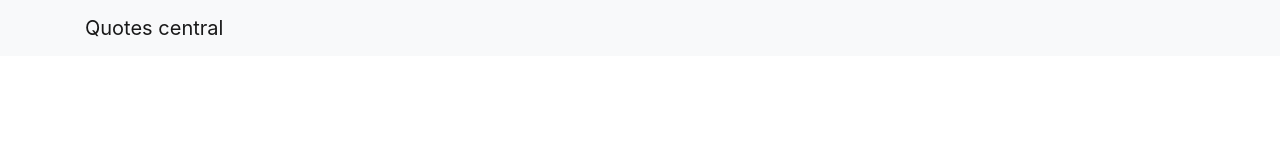
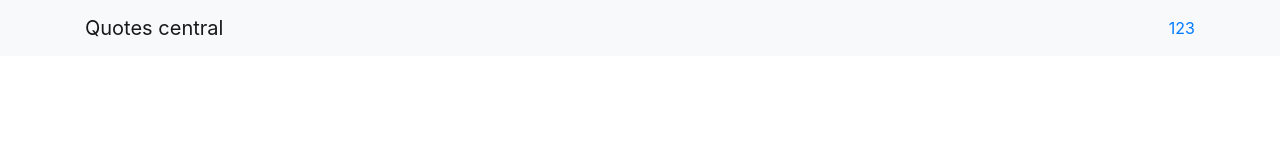
Before and after one commit to KadyrPoyraz228337/exam-8, a React (Create React App) app: page / in a window 1280 px wide. Shown: the top 160 px of the page. Built offline with nearby package versions, Linux system fonts and the light colour scheme.

Commit message:
Создал компонент NavItm

```diff
--- /dev/null
+++ b/src/Components/Navigation/NavItm/NavItm.js
@@ -0,0 +1,15 @@
+import React from 'react';
+import {NavItem} from "reactstrap";
+import {NavLink} from "react-router-dom";
+
+const NavItm = (
+    {to, children}
+) => {
+    return (
+        <NavItem>
+            <NavLink to={to}>{children}</NavLink>
+        </NavItem>
+    );
+};
+
+export default NavItm;
--- a/src/Components/Navigation/Navigation.js
+++ b/src/Components/Navigation/Navigation.js
@@ -8,6 +8,7 @@ const Navigation = () => {
             <Container>
                 <NavbarBrand>Quotes central</NavbarBrand>
                 <Nav className="ml-auto" navbar>
+                    <NavItm to={'/'}>123</NavItm>
                 </Nav>
             </Container>
         </Navbar>
```
